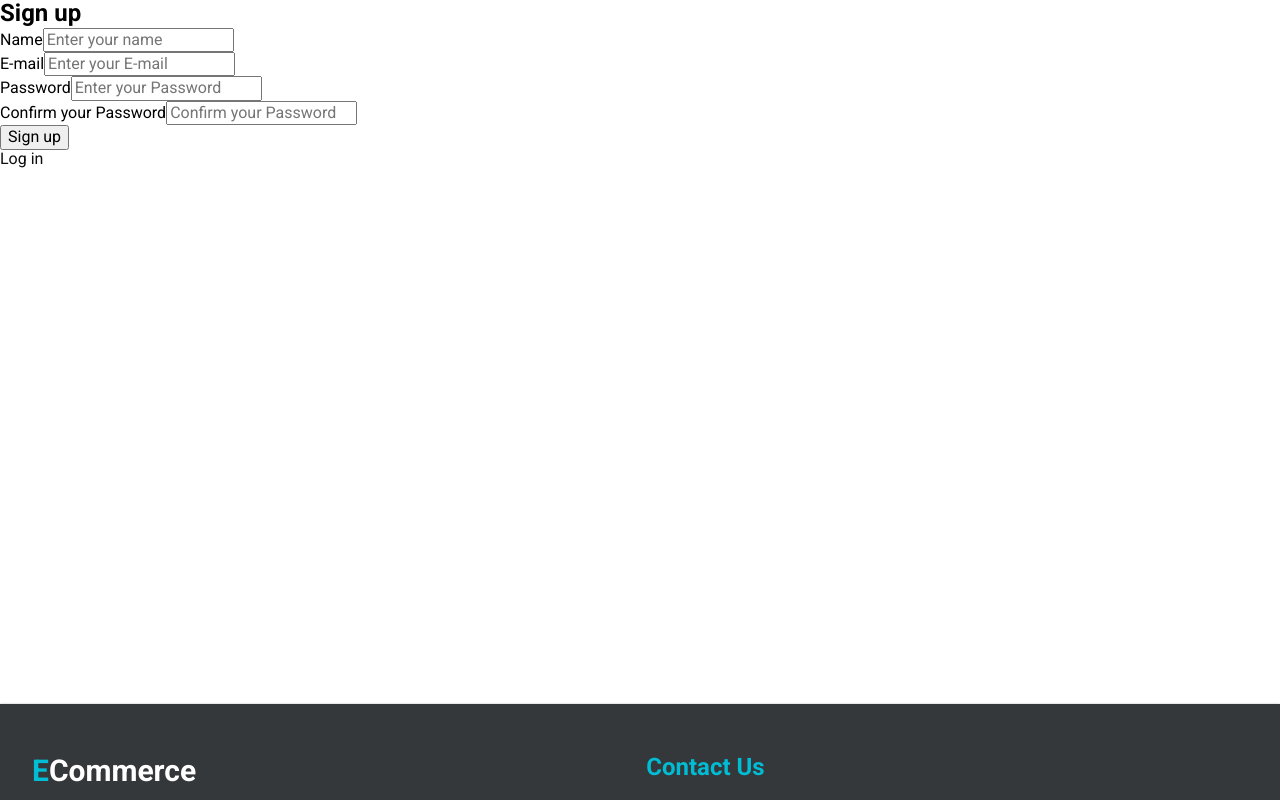
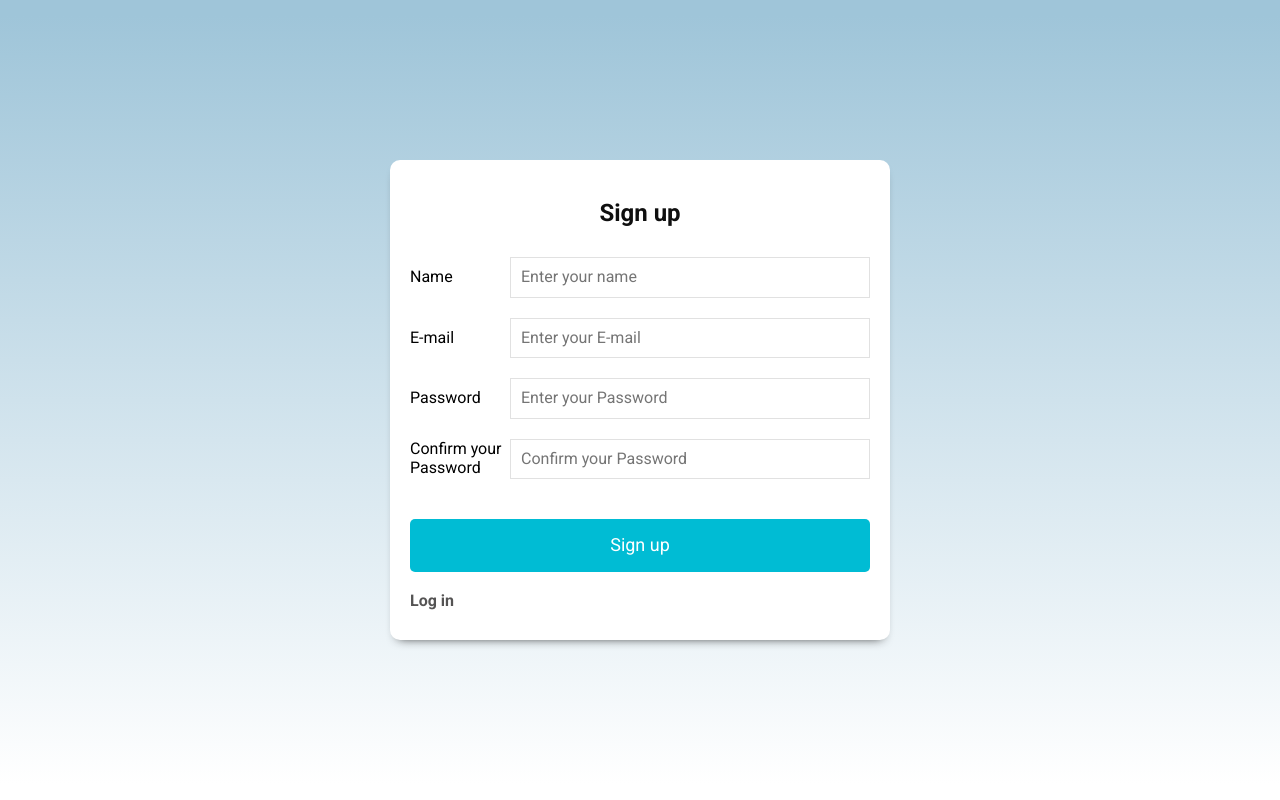
Before and after one commit to ChrisHuila/ecommerce-next-typeScript, a Next.js app: page /signup in a window 1280 px wide. Shown: the top 800 px of the page. Built offline with nearby package versions, Linux system fonts and the light colour scheme; no server answers.

Commit message:
auth with module css

```diff
--- a/app/(auth)/signup/page.tsx
+++ b/app/(auth)/signup/page.tsx
@@ -5,6 +5,7 @@ import { useRouter } from 'next/navigation'
 import firebase from "@/firebase/firebase";
 import useValidation from "@/hooks/useValidation";
 import signupValidation from "@/services/validation/signupValidation";
+import style from "@/app/(auth)/Auth.module.css";
 
 const initialState = {
     user_name: '',
@@ -37,11 +38,11 @@ const SignUp = () => {
 
     return (
          <main className="minvh">
-            <div className="user_form">
-                <div className="form-container">
-                    <h2 className="title-login">Sign up</h2>
+            <div className={style.user_form}>
+                <div className={style.form_container}>
+                    <h2 className={style.title_login}>Sign up</h2>
                     <form action="" onSubmit={onSubmit}>
-                        <div className="form-field">
+                        <div className={style.form_field}>
                             <label htmlFor="user_name">Name</label>
                             <input
                             type="text"
@@ -54,7 +55,7 @@ const SignUp = () => {
                         </div>
                         {errors.user_name && <p className="auth-error"> {errors.user_name}</p>}
 
-                        <div className="form-field">
+                        <div className={style.form_field}>
                             <label htmlFor="email">E-mail</label>
                             <input
                             type="email"
@@ -67,7 +68,7 @@ const SignUp = () => {
                         </div>
                         {errors.email && <p className="auth-error"> {errors.email}</p>}
 
-                        <div className="form-field">
+                        <div className={style.form_field}>
                             <label htmlFor="password">Password</label>
                             <input
                             type="password"
@@ -80,7 +81,7 @@ const SignUp = () => {
                         </div>
                         {errors.password && <p className="auth-error"> {errors.password}</p>}
 
-                        <div className="form-field">
+                        <div className={style.form_field}>
                             <label htmlFor="password">Confirm your Password</label>
                             <input
                             type="password"
@@ -93,15 +94,15 @@ const SignUp = () => {
                         </div>
                         {errors.confirm && <p className="auth-error"> {errors.confirm}</p>}
 
-                        <div className="form-field">
+                        <div className={style.form_field}>
                             <input
                             type="submit"
                             value='Sign up'
-                            className="btn btn-primary btn-block"
+                            className={`${style.btn} ${style.btn_primary} ${style.btn_block}`}
                              />
                         </div>
                     </form>
-                    <Link href="/login" className="account-link">
+                    <Link href="/login" className={style.account_link}>
                         Log in
                     </Link>
                     {errorauth && <p className="auth-error"> {errorauth}</p>}
```
Also changed, not shown: app/globals.css (+0 -86 lines).
